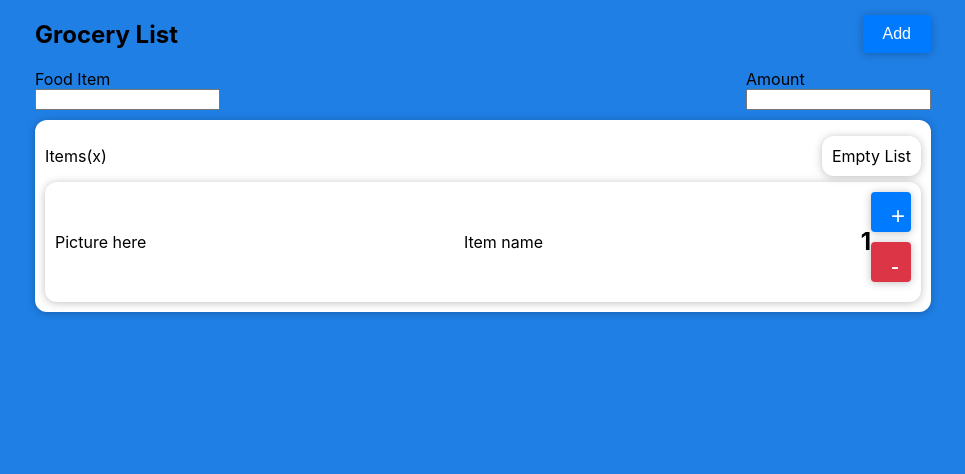
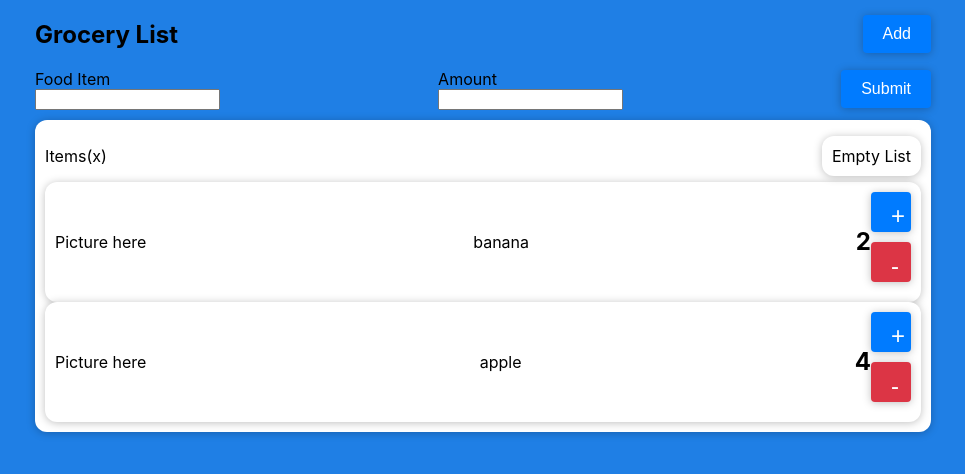
Before and after one commit to heyitsjearbear/grocery-app, a React (Create React App) app: page / in a window 1280 px wide. Both pictures are taken after a click on the button "Add". Shown: the top 474 px of the page, without its empty margins (157-1122 px from the left). Built offline with nearby package versions, Linux system fonts and the light colour scheme.

Commit message:
hard coded items into list

```diff
--- a/src/App.js
+++ b/src/App.js
@@ -1,12 +1,16 @@
 import Title from "./components/Title";
 import List from "./components/List";
 const App = () => {
+  const items = [
+    { food: "banana", amount: 2 },
+    { food: "apple", amount: 4 },
+  ];
   return (
     <div>
-      <Title/>
-      <List/>
+      <Title />
+      <List itemList = {items} />
     </div>
   );
-}
+};
 
 export default App;
--- a/src/components/Items/AmountCounter.js
+++ b/src/components/Items/AmountCounter.js
@@ -1,7 +1,7 @@
-const AmountCounter = () => {
+const AmountCounter = (props) => {
   return (
     <div className = "counter">
-      <h2>1</h2>
+      <h2>{props.amount}</h2>
       <div className="button-container">
         <button className="plus-button">+</button>
         <button className="minus-button">-</button>
--- a/src/components/Items/Items.js
+++ b/src/components/Items/Items.js
@@ -2,13 +2,13 @@ import "./Items.css";
 import "./AmountCounter.css"
 import Card from "../UI/Card";
 import AmountCounter from "./AmountCounter"
-const Items = () => {
+const Items = (props) => {
   return (
     <Card>
       <div className="item-card">
         <div>Picture here</div>
-        <p>Item name</p>
-        <AmountCounter/>
+        <p>{props.name}</p>
+        <AmountCounter amount = {props.amount}/>
       </div>
     </Card>
   );
--- a/src/components/List.js
+++ b/src/components/List.js
@@ -1,15 +1,23 @@
 import "./List.css";
-import Card from "./UI/Card"
+import Card from "./UI/Card";
 import SubTitle from "./SubTitle";
-import Items from "./Items/Items"
-const List = () => {
-
-    return (
-        <Card>
-            <SubTitle/>
-            <Items/>
-        </Card>
-    );
+import Items from "./Items/Items";
+const List = (props) => {
+  return (
+    <Card>
+      <SubTitle />
+      <div className="items">
+        <Items
+          name={props.itemList[0].food}
+          amount={props.itemList[0].amount}
+        />
+        <Items
+          name={props.itemList[1].food}
+          amount={props.itemList[1].amount}
+        />
+      </div>
+    </Card>
+  );
 };
 
 export default List;
--- a/src/components/Title.js
+++ b/src/components/Title.js
@@ -2,9 +2,24 @@ import React, { useState } from "react";
 import "./Title.css";
 const Title = () => {
   const [isNewItemFormVisible, setIsNewItemFormVisible] = useState(false);
-
+  const [enteredFoodItem, setEnteredFoodItem] = useState("");
+  const [enteredAmount, setEnteredAmount] = useState("");
   const toggleNewItemForm = () => {
     setIsNewItemFormVisible(!isNewItemFormVisible);
+  };
+  const foodItemChangeHandler = (event) => {
+    setEnteredFoodItem(event.target.value);
+  };
+
+  const amountChangeHandler = (event) => {
+    setEnteredAmount(event.target.value);
+  };
+  const submitHandler = (event) => {
+    event.preventDefault();
+    console.log(enteredFoodItem);
+    console.log(enteredAmount);
+    setEnteredFoodItem("");
+    setEnteredAmount("");
   };
   return (
     <div>
@@ -13,17 +28,28 @@ const Title = () => {
         <button onClick={toggleNewItemForm}>Add</button>
       </div>
       {isNewItemFormVisible && (
-        //TODO make/style form, make submit button be added
+        //TODO make submit button be added
         // list dynamically
-        <form>
+        <form onSubmit={submitHandler}>
           <div className="new-item-control">
             <label>Food Item</label>
-            <input type="text" />
+            <input
+              value={enteredFoodItem}
+              type="text"
+              onChange={foodItemChangeHandler}
+            />
           </div>
           <div className="new-item-control">
             <label>Amount</label>
-            <input type="number" min="1" step="1" />
+            <input
+              value={enteredAmount}
+              type="number"
+              min="1"
+              step="1"
+              onChange={amountChangeHandler}
+            />
           </div>
+          <button type="submit">Submit</button>
         </form>
       )}
     </div>
```
